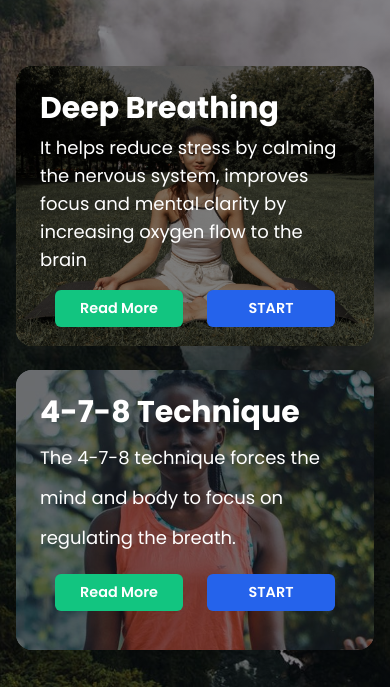
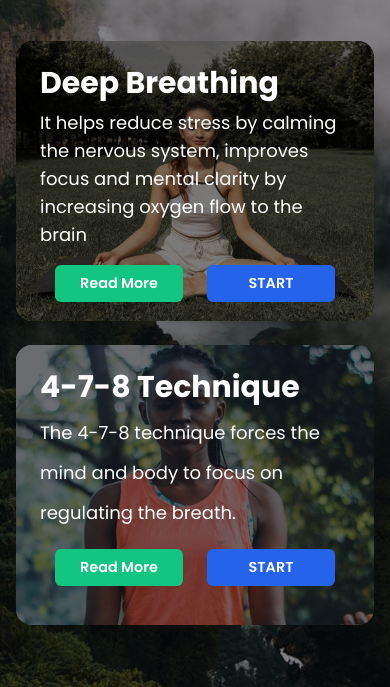
Before and after one commit to shinigl/MEDITATION-APP, a website: page relax-breathe.html in a window 390 px wide. Shown: the part 157-844 px from the top of the page. Drawn offline with Linux system fonts and the light colour scheme.

Commit message:
Minor changes

```diff
--- a/relax-breathe.css
+++ b/relax-breathe.css
@@ -120,4 +120,7 @@ a.btn {
         margin-bottom: 40px;
         margin-left: 30px;
     }
+    .cc{
+        margin-bottom: 50px;
+    }
 }
--- a/relax-breathe.html
+++ b/relax-breathe.html
@@ -24,7 +24,7 @@
             <p class="text-xl mt-2">A moment of peace for your mind and soul</p>
         </header>
 
-        <div class="flex flex-col gap-6 w-full max-w-5xl justify-center flex-grow items-center">
+        <div class=" cc flex flex-col gap-6 w-full max-w-5xl justify-center flex-grow items-center">
 
             <!-- First Card: Deep Breathing -->
             <div class="relative flex flex-col rounded-lg overflow-hidden shadow-lg bg-cover bg-center card" style="background-image: url('Assets-Aniket/deep-breathe.jpg');">
@@ -45,7 +45,7 @@
             </div>
 
             <!-- Second Card: 4-7-8 Technique -->
-            <div class="relative flex flex-col rounded-lg overflow-hidden shadow-lg bg-cover bg-center card" style="background-image: url('Assets-Aniket/deep-breathe2.jpg');">
+            <div class=" c2 relative flex flex-col rounded-lg overflow-hidden shadow-lg bg-cover bg-center card" style="background-image: url('Assets-Aniket/deep-breathe2.jpg');">
                 <div class="absolute inset-0 bg-black opacity-50 overlay"></div>
                 <div class="relative z-10 p-6 flex flex-col justify-between h-full">
                     <div>
```
